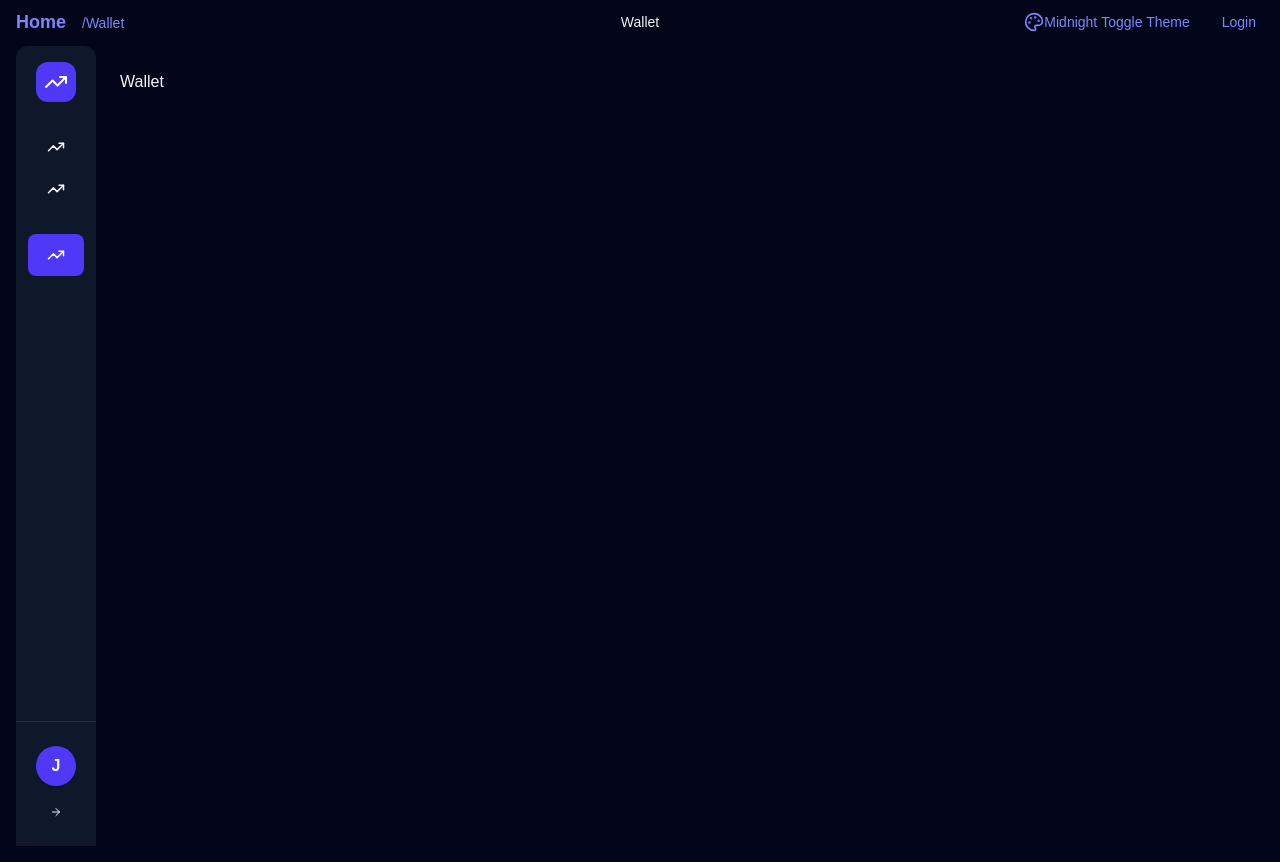
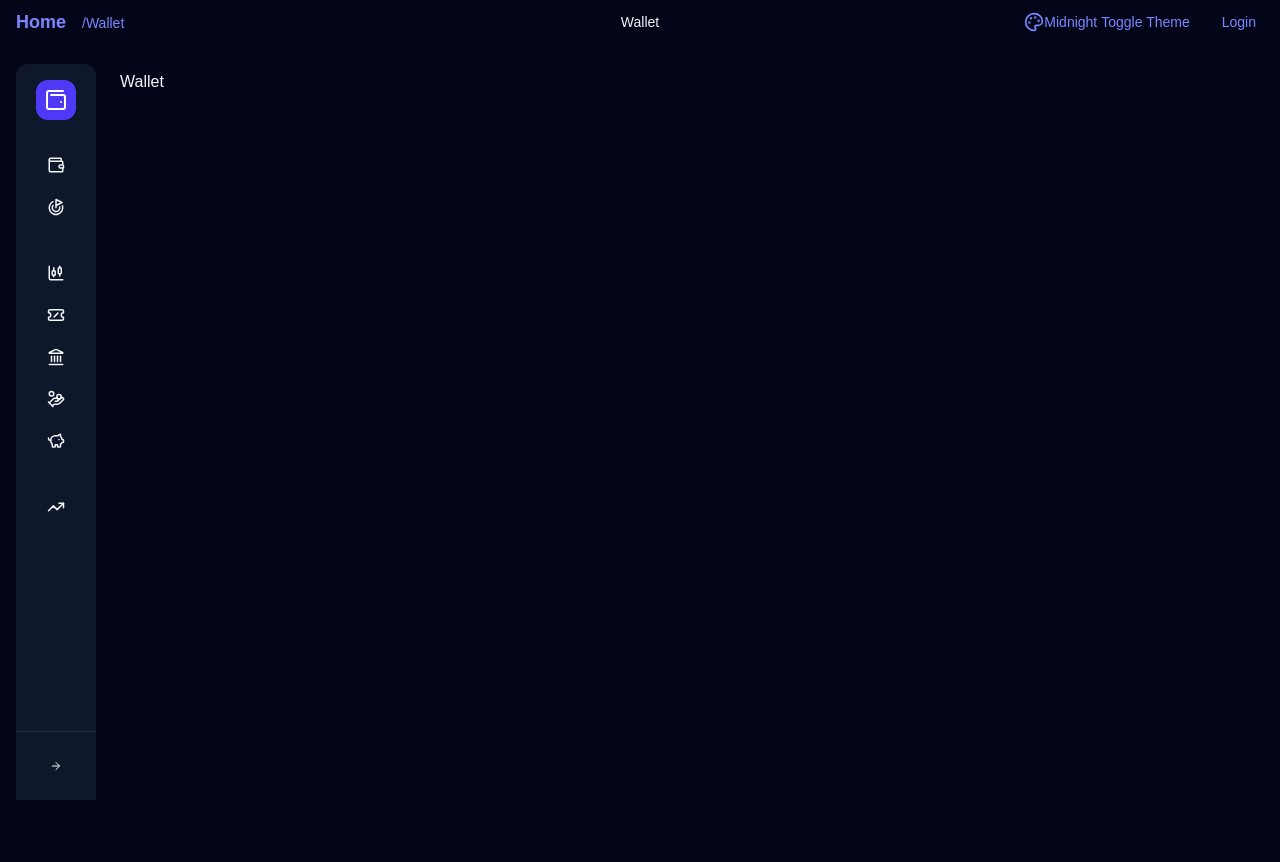
Before and after one commit to anilsworld2000/next-ui-playground, a Next.js app: page /wallet in a window 1280 px wide. Built offline with nearby package versions, Linux system fonts and the light colour scheme.

Commit message:
added user context
added user context, updated dashboard layout, added menu items for wallet

```diff
--- a/app/components/Layouts/DashboardLayout.tsx
+++ b/app/components/Layouts/DashboardLayout.tsx
@@ -1,15 +1,8 @@
 // components/DashboardLayout.tsx
 import { ReactNode } from "react";
 import VerticalNavbar from "../NavBars/VerticalNavBar";
-import { NavGroup, NavItem } from "@/app/types";
+import { NavGroup, NavItem, UserSectionPosition } from "@/app/types";
 import HorizontalNavBar from "../NavBars/HorizontalNavBar";
-
-type UserSectionType = {
-    name: string;
-    email?: string;
-    avatarUrl?: string;
-    isVertical?: boolean;
-};
 
 interface DashboardLayoutProps {
     children: ReactNode;
@@ -17,10 +10,10 @@ interface DashboardLayoutProps {
     verticalNavbarTitle: string;
     verticalNavbarIcon?: React.ReactNode;
     verticalGroups: NavGroup[]; // type NavGroup[] if you want strict typing
-    UserSectionType?: UserSectionType; // Optional prop to pass user info to UserSection
+    userSectionPosition: UserSectionPosition; // Optional prop to pass user info to UserSection
 }
 
-export default function DashboardLayout({ children, horizontalItems, verticalNavbarTitle, verticalNavbarIcon, verticalGroups, UserSectionType }: DashboardLayoutProps) {
+export default function DashboardLayout({ children, horizontalItems, verticalNavbarTitle, verticalNavbarIcon, verticalGroups, userSectionPosition }: DashboardLayoutProps) {
     return (
         <div className="flex min-h-screen">
             {/* First column: vertical nav bar */}
@@ -28,7 +21,7 @@ export default function DashboardLayout({ children, horizontalItems, verticalNav
                 title={verticalNavbarTitle}
                 icon={verticalNavbarIcon}
                 groups={verticalGroups}
-                addUserSection={!!UserSectionType?.isVertical} // Pass boolean to control UserSection rendering
+                addUserSection={userSectionPosition === UserSectionPosition.Vertical}
             />
 
             {/* Second column: split into two rows */}
@@ -36,7 +29,7 @@ export default function DashboardLayout({ children, horizontalItems, verticalNav
                 {/* Row 1: horizontal nav bar */}
                 <div className="">
                     <HorizontalNavBar items={horizontalItems}
-                    addUserSection={!!!UserSectionType?.isVertical} // Pass boolean to control UserSection rendering
+                        addUserSection={userSectionPosition === UserSectionPosition.Horizontal}
                     />
                 </div>
 
--- a/app/components/NavBars/VerticalNavBar.tsx
+++ b/app/components/NavBars/VerticalNavBar.tsx
@@ -8,12 +8,14 @@ import Button from "../Buttons/Button";
 import ToolTip from "../ToolTips/ToolTip";
 import { ArrowRightIcon } from "lucide-react";
 import UserSection from "../UserSections/UserSection";
+import { useUser } from "@/app/hooks/UserContext";
 
 interface VerticalNavbarProps {
     title: string;
     icon?: React.ReactNode;
     groups: NavGroup[];
-    addUserSection: boolean; // Optional prop to include UserSection at the bottom
+    addUserSection: boolean;
+    // Optional prop to include UserSection at the bottom
 }
 
 export default function VerticalNavbar(props: VerticalNavbarProps) {
@@ -21,6 +23,7 @@ export default function VerticalNavbar(props: VerticalNavbarProps) {
     const [isSidebarOpen, setSidebarOpen] = useState(false);
     const router = useRouter();
     const pathname = usePathname();
+    const user = useUser();
 
     return (
         <>
@@ -31,26 +34,33 @@ export default function VerticalNavbar(props: VerticalNavbarProps) {
             )}
 
             {props.groups?.length > 0 &&
-                <aside className={cnClassNames(theme.theme.sidebar,
-                    "fixed lg:sticky top-0 left-0 z-50 h-screen rounded-t-xl transition-all duration-300 ease-in-out",
+                <aside className={cnClassNames(
+                    theme.theme.sidebar,
+                    // 1. Changed h-screen to handle top-nav offset
+                    // 2. Added overflow-hidden to the aside itself
+                    "fixed lg:sticky top-16 left-0 z-50 h-[calc(100vh-4rem)] rounded-t-xl transition-all duration-300 ease-in-out overflow-hidden",
                     isSidebarOpen ? "w-64 translate-x-0" : "-translate-x-full lg:translate-x-0 lg:w-20"
                 )}>
+                    {/* The wrapper must be flex-col h-full to make the nav scrollable */}
                     <div className="flex flex-col h-full">
-                        <div className="p-4 flex items-center gap-3">
+
+                        {/* Header: shrink-0 prevents it from squashing */}
+                        <div className="p-4 flex items-center gap-3 shrink-0">
                             <Button className={cnClassNames("p-2 rounded-xl shrink-0", theme.theme.primary, !isSidebarOpen && "mx-auto")}
                                 onClick={() => setSidebarOpen(!isSidebarOpen)}
-                            >{props.icon}
-
+                            >
+                                {props.icon}
                             </Button>
                             {isSidebarOpen &&
-                                <h1 className={cnClassNames(
-                                    "text-xl font-bold truncate cursor-pointer transition-opacity duration-300",
-                                    theme.theme.primaryText
-                                )}>{props.title}</h1>
+                                <h1 className="text-xl font-bold truncate transition-opacity duration-300">
+                                    {props.title}
+                                </h1>
                             }
                         </div>
 
-                        <nav className="flex-1 px-3 space-y-2 lg:overflow-visible">
+                        {/* NAV: This is the ONLY part that should scroll */}
+                        {/* Use overflow-y-auto and ensure it takes available space */}
+                        <nav className="flex-1 px-3 space-y-2 overflow-y-auto overflow-x-hidden scrollbar-hide">
                             {props.groups?.map((group) => (
                                 <div key={group.id} className="py-2">
                                     {isSidebarOpen && (
@@ -63,41 +73,41 @@ export default function VerticalNavbar(props: VerticalNavbarProps) {
                                             key={item.id}
                                             onClick={() => {
                                                 router.push(item.href);
-                                                // Auto-close on mobile/tablet after clicking a link
-                                                if (window.innerWidth < 1024) {
-                                                    setSidebarOpen(false);
-                                                }
+                                                if (window.innerWidth < 1024) setSidebarOpen(false);
                                             }}
                                             className={cnClassNames(
                                                 "group relative flex items-center gap-4 px-3 py-3 rounded-lg cursor-pointer transition-all",
-                                                pathname === item.href ? theme.theme.primary : theme.theme.hoverBg, // Highlight background
-                                                pathname === item.href ? "text-white" : "", // Change text color if active
+                                                pathname === item.href ? theme.theme.primary : theme.theme.hoverBg,
+                                                pathname === item.href ? "text-white" : "",
                                                 !isSidebarOpen && "justify-center"
                                             )}
                                         >
                                             <span className="text-lg shrink-0">{item.icon}</span>
-                                            {isSidebarOpen ? (<span className="font-medium truncate">{item.name}</span>) : (<ToolTip title={item.name} />)}
+                                            {isSidebarOpen ? (
+                                                <span className="font-medium truncate">{item.name}</span>
+                                            ) : (
+                                                    <ToolTip
+                                                        title={item.name}
+
+                                                    />
+                                            )}
                                         </div>
                                     ))}
                                 </div>
                             ))}
                         </nav>
 
-
-
-                        {/* Bottom Toggle Section */}
-                        <div className="mt-auto p-4 border-t border-white/10">
-                            {/* User Profile */}
-                            {
-                                props.addUserSection && (
-                                    <UserSection
-                                        name="John Doe"
-                                        email="john@example.com"
-                                        isCollapsed={!isSidebarOpen}
-                                        layout="vertical"
-                                    />
-                                )
-                            }
+                        {/* Bottom: shrink-0 keeps this at the very bottom */}
+                        <div className="mt-auto p-4 border-t border-white/10 shrink-0">
+                            {props.addUserSection && user.user && (
+                                <UserSection
+                                    name={user.user?.name}
+                                    email={user.user?.email}
+                                    avatarUrl={user.user?.avatarUrl}
+                                    isCollapsed={!isSidebarOpen}
+                                    layout="vertical"
+                                />
+                            )}
 
                             <div
                                 onClick={() => setSidebarOpen(!isSidebarOpen)}
@@ -107,12 +117,11 @@ export default function VerticalNavbar(props: VerticalNavbarProps) {
                                     !isSidebarOpen && "justify-center"
                                 )}
                             >
-                                {/* Animate the icon rotation based on state */}
                                 <span className={cnClassNames(
                                     "text-lg transition-transform duration-500",
                                     isSidebarOpen ? "rotate-180" : "rotate-0"
                                 )}>
-                                    <ArrowRightIcon size={12} /> {/* Or any "Chevron" icon you prefer */}
+                                    <ArrowRightIcon size={12} />
                                 </span>
 
                                 {isSidebarOpen ? (
@@ -123,7 +132,8 @@ export default function VerticalNavbar(props: VerticalNavbarProps) {
                             </div>
                         </div>
                     </div>
-                </aside>}
+                </aside>
+            }
             {/* Mobile Trigger - A floating button to open the menu when closed on mobile */}
             {!isSidebarOpen && (
                 <div className="fixed bottom-6 left-6 lg:hidden z-50">
--- a/app/components/ToolTips/ToolTip.tsx
+++ b/app/components/ToolTips/ToolTip.tsx
@@ -1,30 +1,59 @@
+"use client";
 import { useTheme } from "@/app/hooks/ThemeContext";
 import cnClassNames from "@/app/utils";
+import { useRef, useState, useEffect } from "react";
+import { createPortal } from "react-dom";
 
-interface TootTipProps {
-    title: string;
+export default function ToolTip({ title }: { title: string }) {
+    const theme = useTheme();
+    const triggerRef = useRef<HTMLSpanElement>(null);
+    const tooltipRef = useRef<HTMLDivElement>(null);
+    const [isVisible, setIsVisible] = useState(false);
+    const [mounted, setMounted] = useState(false);
+
+    useEffect(() => {
+        setMounted(true);
+    }, []);
+
+    const handleMouseEnter = () => {
+        if (triggerRef.current && tooltipRef.current) {
+            const rect = triggerRef.current.getBoundingClientRect();
+            // Calculate center point of the sidebar item
+            const yCenter = rect.top + rect.height / 2;
+
+            // Pass the dynamic coordinate to CSS via a Variable
+            tooltipRef.current.style.setProperty('--tooltip-y', `${yCenter}px`);
+            setIsVisible(true);
+        }
+    };
+
+    if (!mounted) return null;
+
+    return (
+        <>
+            {/* The Invisible Trigger: Stays inside the Sidebar link */}
+            <span
+                ref={triggerRef}
+                className="absolute inset-0 z-10 cursor-pointer"
+                onMouseEnter={handleMouseEnter}
+                onMouseLeave={() => setIsVisible(false)}
+            />
+
+            {/* The Portal: Renders outside the Navbar entirely */}
+            {createPortal(
+                <div
+                    ref={tooltipRef}
+                    className={cnClassNames(
+                        "tooltip-portal",
+                        isVisible && "visible",
+                        theme.theme.primary
+                    )}
+                >
+                    <div className={cnClassNames("tooltip-arrow", theme.theme.primary)} />
+                    <span className="relative z-10">{title}</span>
+                </div>,
+                document.body
+            )}
+        </>
+    );
 }
-
-export default function ToolTip(props: TootTipProps) {
-    const theme = useTheme();
-    return (
-        <span className={cnClassNames(
-            // Position
-            "absolute left-full ml-4 px-3 py-1.5 rounded-md text-sm whitespace-nowrap",
-            // Animation/Visibility
-            "opacity-0 pointer-events-none transition-all duration-200",
-            "group-hover:opacity-100 group-hover:translate-x-1",
-            // Theme & Style
-            theme.theme.primary,
-            "text-white shadow-xl z-[100] hidden lg:block"
-        )}>
-            {/* The Tooltip Arrow */}
-            <div className={cnClassNames(
-                "absolute -left-1 top-1/2 -translate-y-1/2 w-2 h-2 rotate-45",
-                theme.theme.primary
-            )} />
-
-            <span className="relative z-10 font-medium">{props.title}</span>
-        </span>
-    )
-}
--- a/app/counter/layout.tsx
+++ b/app/counter/layout.tsx
@@ -1,5 +1,6 @@
 import { ReactNode } from 'react'
 import DashboardLayout from '../components/Layouts/DashboardLayout'
+import { UserSectionPosition } from '../types'
 
 export default function CounterLayout({ children }: { children: ReactNode }) {
     return (
@@ -8,6 +9,7 @@ export default function CounterLayout({ children }: { children: ReactNode }) {
                 horizontalItems={[]}
                 verticalGroups={[]}
                 verticalNavbarTitle=''
+                userSectionPosition={UserSectionPosition.Undefined}
             >
                 {children}
             </DashboardLayout>
--- /dev/null
+++ b/app/hooks/UserContext.tsx
@@ -0,0 +1,39 @@
+"use client";
+
+import { createContext, useContext, useState, ReactNode } from "react";
+
+interface User {
+    name: string;
+    email?: string;
+    avatarUrl?: string;
+}
+
+interface UserContextType {
+    user: User | null;
+    setUser: (user: User | null) => void;
+    signOut: () => void;
+}
+
+const UserContext = createContext<UserContextType | undefined>(undefined);
+
+export function UserProvider({ children }: { children: ReactNode }) {
+    const [user, setUser] = useState<User | null>(null);
+
+    const signOut = () => {
+        setUser(null);
+    };
+
+    return (
+        <UserContext.Provider value={{ user, setUser, signOut }}>
+            {children}
+        </UserContext.Provider>
+    );
+}
+
+export function useUser() {
+    const context = useContext(UserContext);
+    if (context === undefined) {
+        throw new Error("useUser must be used within UserProvider");
+    }
+    return context;
+}
--- a/app/layout.tsx
+++ b/app/layout.tsx
@@ -6,6 +6,7 @@ import { SelectedDashboardProvider } from "./hooks/SelectedDashboardContext";
 import TopNavBar from "./components/NavBars/TopNavBar";
 import { ThemeProvider } from "./hooks/ThemeContext";
 import ThemeWrapper from "./components/Wrappers/ThemeWrapper";
+import { UserProvider } from "./hooks/UserContext";
 
 // const geistSans = Geist({
 //   variable: "--font-geist-sans",
@@ -32,12 +33,14 @@ export default function RootLayout({
           <ThemeWrapper>
             <CurrentRouteContextProvider >
               <SelectedDashboardProvider>
+                <UserProvider>
                   <header className="p-1 pl-4 pr-4">
                     <TopNavBar />
                   </header>
                   <main role="main" className="p-4 pt-0.5">
                     {children}
                   </main>
+                </UserProvider>
               </SelectedDashboardProvider>
             </CurrentRouteContextProvider>
           </ThemeWrapper>
--- a/app/types.ts
+++ b/app/types.ts
@@ -41,3 +41,9 @@ export type NavGroup = {
     title: string;
     items: NavItem[];
 };
+
+export enum UserSectionPosition {
+    Undefined,
+    Vertical,
+    Horizontal
+}
--- a/app/wallet/layout.tsx
+++ b/app/wallet/layout.tsx
@@ -1,10 +1,9 @@
 import { ReactNode } from 'react'
 import DashboardLayout from '../components/Layouts/DashboardLayout'
-import { NavGroup } from '../types';
-import { TrendingUp } from 'lucide-react';
+import { NavGroup, UserSectionPosition } from '@/app/types';
+import { ChartCandlestick, Goal, Landmark, TicketSlash, TrendingUp, Wallet, WalletMinimal, HandCoins, PiggyBank } from 'lucide-react';
 
-//import { FaWallet, FaChartLine, FaCog } from "react-icons/fa";
-
+const iconSize: number = 18;
 const navGroups: NavGroup[] = [
     {
         id: "wallet",
@@ -13,15 +12,51 @@ const navGroups: NavGroup[] = [
             {
                 id: "overview",
                 name: "Overview",
-                icon: <TrendingUp size={18} />,
+                icon: <Wallet size={iconSize} />,
                 href: '/overview'
             },
             {
-                id: "transactions",
-                name: "Transactions",
-                icon: <TrendingUp size={18} />,
-                href: '/transactions'
+                id: "goals",
+                name: "Goals",
+                icon: <Goal size={iconSize} />,
+                href: '/goals'
+            }
+        ],
+    },
+    {
+        id: "assets",
+        title: "Assets",
+        items: [
+            {
+                id: "stocks",
+                name: "Stocks",
+                icon: <ChartCandlestick size={iconSize} />,
+                href: '/stocks'
             },
+            {
+                id: "mutual-funds",
+                name: "Mutual Funds",
+                icon: <TicketSlash size={iconSize} />,
+                href: '/mutual-funds'
+            },
+            {
+                id: "banks",
+                name: "Banks",
+                icon: <Landmark size={iconSize} />,
+                href: '/banks'
+            },
+            {
+                id: "ppf",
+                name: "PPF",
+                icon: <HandCoins size={iconSize} />,
+                href: '/ppf'
+            },
+            {
+                id: "pf",
+                name: "PF",
+                icon: <PiggyBank size={iconSize} />,
+                href: '/pf'
+            }
         ],
     },
     {
@@ -31,27 +66,21 @@ const navGroups: NavGroup[] = [
             {
                 id: "preferences",
                 name: "Preferences",
-                icon: <TrendingUp size={18} />,
-                href:'/wallet'
+                icon: <TrendingUp size={iconSize} />,
+                href: '/preferences'
             },
         ],
     },
 ];
 
 export default function WalletLayout({ children }: { children: ReactNode }) {
-
     return (
         <DashboardLayout
             horizontalItems={[]}
-            verticalNavbarTitle='FinPulse'
-            verticalNavbarIcon={<TrendingUp className="text-white" size={24} />}
+            verticalNavbarTitle='Wallet'
+            verticalNavbarIcon={<WalletMinimal className="text-white" size={24} />}
             verticalGroups={navGroups}
-            UserSectionType={{
-                name: '',
-                email: '',
-                avatarUrl: '',
-                isVertical: true
-            }}
+            userSectionPosition={UserSectionPosition.Undefined}
         >
             {children}
         </DashboardLayout>
```
Also changed, not shown: app/components/NavBars/HorizontalNavBar.tsx (+6 -3 lines), app/components/UserSections/UserSection.tsx (+7 -5 lines), app/globals.css (+57 -0 lines), app/wallet/page.tsx (+12 -4 lines). Lines whose indentation alone changed are shown as unchanged.
